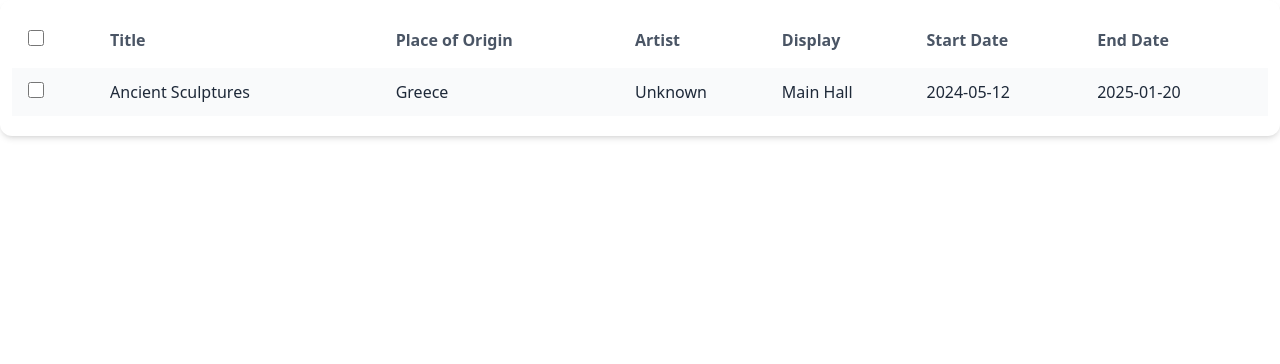
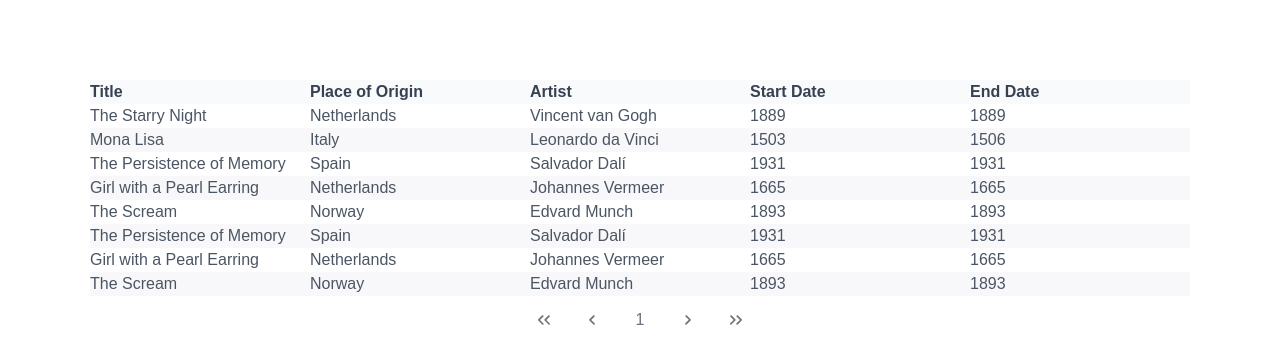
Before and after one commit to AshutoshSharma123/Table-with-Pagination, a React (Vite) app: page / in a window 1280 px wide. Shown: the top 364 px of the page. Built offline with nearby package versions, Linux system fonts and the light colour scheme; a web font is replaced by a local one.

Commit message:
used primereact table component

```diff
--- a/src/components/table.tsx
+++ b/src/components/table.tsx
@@ -1,52 +1,87 @@
 
+import { useState, useEffect } from "react";
+import { DataTable } from "primereact/datatable";
+import { Column } from "primereact/column";
 
-export default function Table() {
-
-
-
-
-
-
-
-
-
+export default function PaginatorBasicDemo() {
+  // Step 1: Define your static (hardcoded) data
+  const [customers, setCustomers] = useState([
+    {
+      title: "The Starry Night",
+      place: "Netherlands",
+      artist: "Vincent van Gogh",
+      startDate: "1889",
+      endDate: "1889",
+    },
+    {
+      title: "Mona Lisa",
+      place: "Italy",
+      artist: "Leonardo da Vinci",
+      startDate: "1503",
+      endDate: "1506",
+    },
+    {
+      title: "The Persistence of Memory",
+      place: "Spain",
+      artist: "Salvador Dalí",
+      startDate: "1931",
+      endDate: "1931",
+    },
+    {
+      title: "Girl with a Pearl Earring",
+      place: "Netherlands",
+      artist: "Johannes Vermeer",
+      startDate: "1665",
+      endDate: "1665",
+    },
+    {
+      title: "The Scream",
+      place: "Norway",
+      artist: "Edvard Munch",
+      startDate: "1893",
+      endDate: "1893",
+    },
+     {
+      title: "The Persistence of Memory",
+      place: "Spain",
+      artist: "Salvador Dalí",
+      startDate: "1931",
+      endDate: "1931",
+    },
+    {
+      title: "Girl with a Pearl Earring",
+      place: "Netherlands",
+      artist: "Johannes Vermeer",
+      startDate: "1665",
+      endDate: "1665",
+    },
+    {
+      title: "The Scream",
+      place: "Norway",
+      artist: "Edvard Munch",
+      startDate: "1893",
+      endDate: "1893",
+    },
+  ]);
 
   return (
-    <div className="p-3 bg-white rounded-xl shadow-md overflow-x-auto">
-      <table className="min-w-full border-separate border-spacing-y-2">
-        <thead>
-          <tr className="text-left text-gray-600 font-semibold">
-            <th className="px-4">
-              <input
-                type="checkbox"
-                className="w-4 h-4 cursor-pointer accent-blue-500"
-              />
-            </th>
-            <th className="py-2">Title</th>
-            <th className="py-2">Place of Origin</th>
-            <th className="py-2">Artist</th>
-            <th className="py-2">Display</th>
-            <th className="py-2">Start Date</th>
-            <th className="py-2">End Date</th>
-          </tr>
-        </thead>
-                <tbody className="text-gray-800">
-          <tr className="bg-gray-50 hover:bg-gray-100 transition rounded-lg">
-            <td className="px-4 py-3">
-              <input
-                type="checkbox"
-                className="w-4 h-4 cursor-pointer accent-blue-500"
-              />
-            </td>
-            <td className="py-3">Ancient Sculptures</td>
-            <td className="py-3">Greece</td>
-            <td className="py-3">Unknown</td>
-            <td className="py-3">Main Hall</td>
-            <td className="py-3">2024-05-12</td>
-            <td className="py-3">2025-01-20</td>
-          </tr>
-        </tbody>
-      </table>
+    <div className="card w-full flex justify-center items-center mt-10 p-10">
+      <DataTable
+        value={customers}
+        paginator
+        rows={10}
+
+        className="w-11/12"
+
+        stripedRows
+        showGridlines
+      >
+        <Column field="title" header="Title" style={{ width: "20%" }} />
+        <Column field="place" header="Place of Origin" style={{ width: "20%" }} />
+        <Column field="artist" header="Artist" style={{ width: "20%" }} />
+        <Column field="startDate" header="Start Date" style={{ width: "20%" }} />
+        <Column field="endDate" header="End Date" style={{ width: "20%" }} />
+      </DataTable>
     </div>
   );
 }
```
